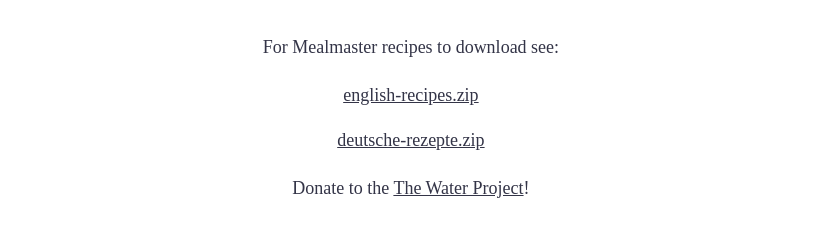
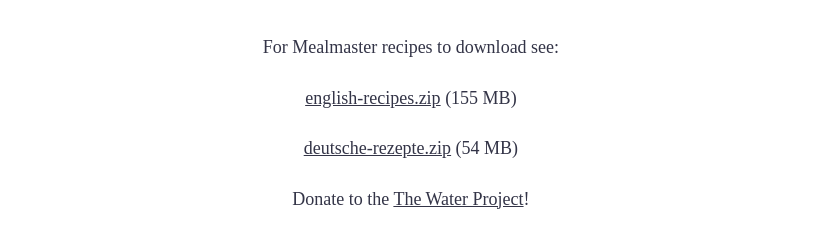
Before and after one commit to wedesoft/anymeal, a plain HTML site: page index.html in a window 1280 px wide. Shown: the part 1084-1325 px from the top of the page, without its empty margins (229-1051 px from the left). Drawn offline with Linux system fonts and the light colour scheme.

Commit message:
Add size of files information.

```diff
--- a/index.html
+++ b/index.html
@@ -46,8 +46,8 @@
         <div class="col-1 hidden-sm"></div>
         <div class="col-10 center">
           <p>For Mealmaster recipes to download see:</p>
-          <p><a href="https://www.wedesoft.de/downloads/english-recipes.zip">english-recipes.zip</a>
-          <p><a href="https://www.wedesoft.de/downloads/deutsche-rezepte.zip">deutsche-rezepte.zip</a>
+          <p><a href="https://www.wedesoft.de/downloads/english-recipes.zip">english-recipes.zip</a> (155 MB) </p>
+          <p><a href="https://www.wedesoft.de/downloads/deutsche-rezepte.zip">deutsche-rezepte.zip</a> (54 MB)</p>
           <p>Donate to the <a href="https://thewaterproject.org/">The Water Project</a>!</p>
         </div>
         <div class="col-1 hidden-sm"></div>
```
